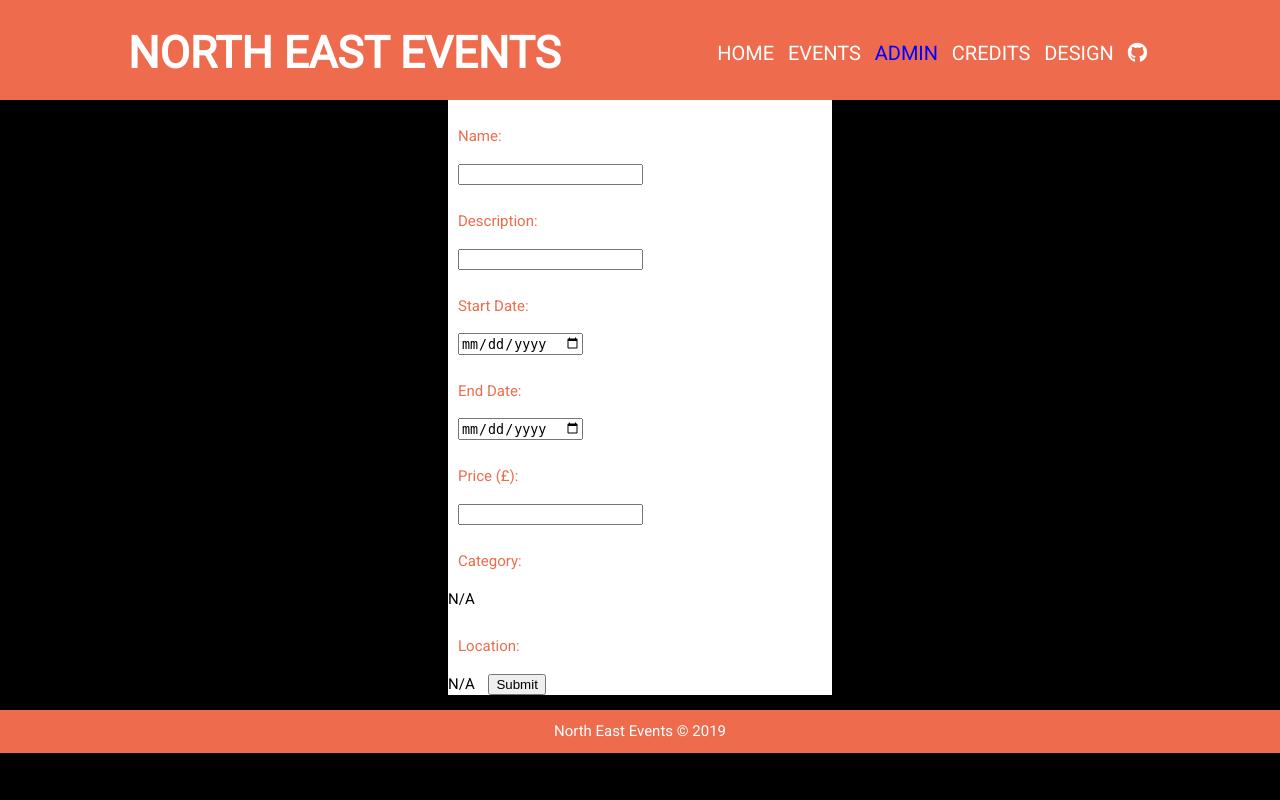
After one commit to garytate/north-east-events, a PHP site: page /admin.php in a window 1280 px wide. The commit adds this page. Run offline with PHP 8.4, Linux system fonts and the light colour scheme; style sheets or scripts are compiled from the project's sources; some libraries are stand-ins or nearby versions.

Commit message:
Began work on adminpage

```diff
--- /dev/null
+++ b/admin.php
@@ -0,0 +1,81 @@
+<!--
+North East Events - index.html
+KF4009 Assignment A (Winter 2019)
+Maintained by Gary Tate (W17001980)
+-->
+
+<!DOCTYPE html>
+<html lang="en">
+
+<head>
+
+    <!-- Meta Descriptions & Setup -->
+    <meta charset="UTF-8">
+    <meta name="viewport" content="width=device-width, initial-scale=1.0">
+    <meta http-equiv="X-UA-Compatible" content="ie=edge">
+
+    <!-- SEO Tags -->
+    <meta name="author" content="Gary Tate">
+    <meta name="description" content="Come join us for updates on the best events in the North East of England!">
+    <meta name="keywords" content="newcastle, north east, events, tickets, things to do">
+
+    <!-- Imported links -->
+    <link rel="stylesheet" href="./css/style.css">
+    <script src="./js/events.js"></script>
+    <link href="https://fonts.googleapis.com/css?family=Roboto&display=swap" rel="stylesheet">
+    <script src="https://kit.fontawesome.com/5c6ddc6d04.js" crossorigin="anonymous"></script>
+
+    <!-- Website Title -->
+    <title>North East Events &bull; Welcome</title>
+
+</head>
+
+<body>
+
+    <!-- Top Bar, Navigation + Title -->
+    <header>
+        <div class="container">
+
+            <!-- Title *Left-Aligned* -->
+            <div class="title">
+                <h1>North East Events</h1>
+            </div>
+
+            <!-- Navigation *Right-Aligned* -->
+            <nav>
+                <!-- Navigation Unordered List -->
+                <ul>
+                    <li><a href="index.php" >Home</a></li>
+                    <li><a href="#">Events</a></li>
+                    <li><a href="admin.php" class="current">Admin</a></li>
+                    <li><a href="#">Credits</a></li>
+                    <li><a href="./assets/pdf/Web Dev Assignment 1.pdf">Design</a></li>
+                    <li><a href="https://github.com/garytate/north-east-events"><i class="fab fa-github"></i></a></li>
+                </ul>
+            </nav>
+
+        </div>
+    </header>
+
+	<section>
+		<div class="newrecord">
+			<form action="admin/newrecord.php" method="post">
+				<p>Name:</p> <input type="text" name="name"><br>
+				<p>Description:</p> <input type="text" name="desc"><br>
+				<p>Start Date:</p> <input type="date" name="startdate"><br>
+				<p>End Date:</p> <input type="date" name="enddate"><br>
+				<p>Price (£):</p> <input type="number" name="price"><br>
+				<p>Category:</p> N/A
+				<p>Location:</p> N/A
+				<input type="submit">
+			</form>
+		</div>
+	</section>
+
+    <footer>
+        <p>North East Events &copy; 2019</p>
+    </footer>
+
+</body>
+
+</html>
--- a/index.php
+++ b/index.php
@@ -45,9 +45,9 @@ Maintained by Gary Tate (W17001980)
             <nav>
                 <!-- Navigation Unordered List -->
                 <ul>
-                    <li><a href="index.html" class="current">Home</a></li>
+                    <li><a href="index.php" class="current">Home</a></li>
                     <li><a href="#">Events</a></li>
-                    <li><a href="#">Admin</a></li>
+                    <li><a href="admin.php">Admin</a></li>
                     <li><a href="#">Credits</a></li>
                     <li><a href="./assets/pdf/Web Dev Assignment 1.pdf">Design</a></li>
                     <li><a href="https://github.com/garytate/north-east-events"><i class="fab fa-github"></i></a></li>
--- a/sass/style.scss
+++ b/sass/style.scss
@@ -205,6 +205,26 @@ button {
   font-size: 10px;
 }
 
+.current {
+  color: blue;
+}
+
+.newrecord {
+  background-color: white;
+  width: 30%;
+  align-content: center;
+  margin: auto;
+}
+
+.newrecord p {
+  padding: 10px 0 0 10px;
+  color: $color_primary;
+}
+
+.newrecord input {
+  margin-left: 10px;
+}
+
 footer {
   background-color: $color_primary;
 }
```
Also changed, not shown: admin/newrecord.php (added, +23 -0 lines).
